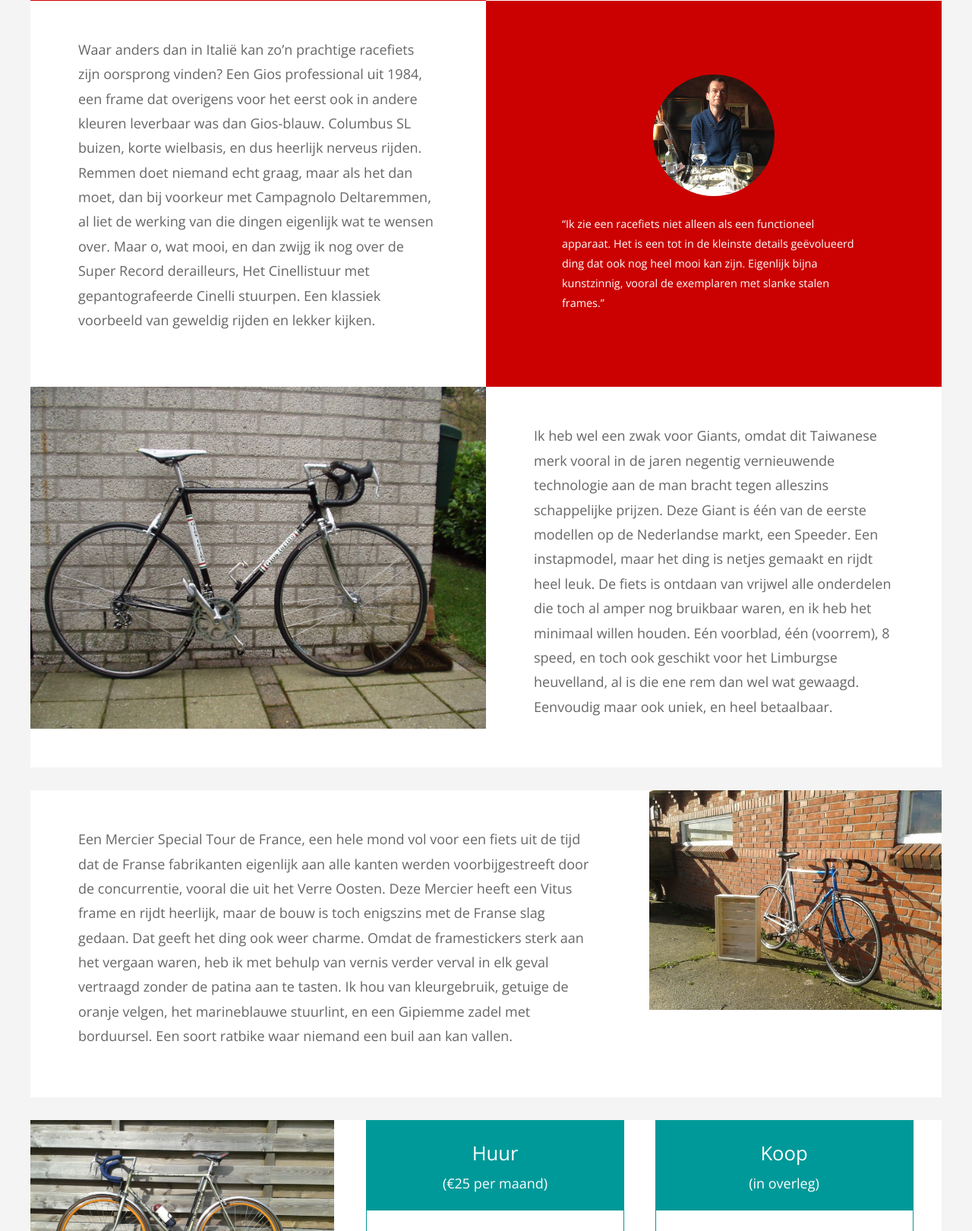
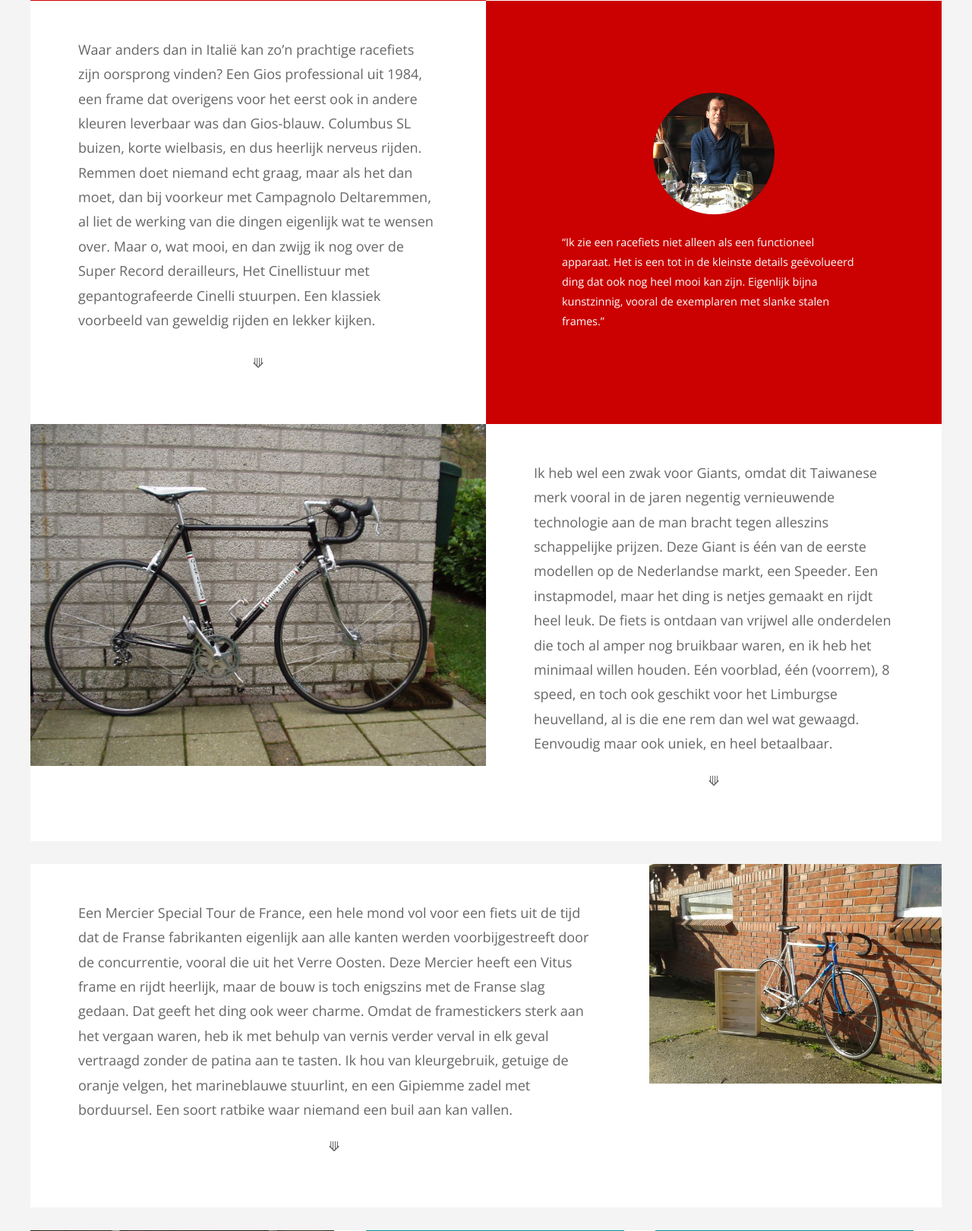
Before and after one commit to HeDude/fietsenvanabel, a PHP site: page / in a window 1280 px wide. Shown: the part 675-2295 px from the top of the page at 76% size. Run offline with PHP 8.4, Linux system fonts and the light colour scheme.

Commit message:
Added down arrows to couple picture to text

```diff
--- a/index.php
+++ b/index.php
@@ -59,6 +59,7 @@ http://www.templatemo.com/tm-514-magazee
   <div class="tm-flex-center p-5">
     <div class="tm-md-flex-center">
       <p class="mb-4">Waar anders dan in Italië kan zo’n prachtige racefiets zijn oorsprong vinden? Een Gios professional uit 1984, een frame dat overigens voor het eerst ook in andere kleuren leverbaar was dan Gios-blauw. Columbus SL buizen, korte wielbasis, en dus heerlijk nerveus rijden. Remmen doet niemand echt graag, maar als het dan moet, dan bij voorkeur met Campagnolo Deltaremmen, al liet de werking van die dingen eigenlijk wat te wensen over. Maar o, wat mooi, en dan zwijg ik nog over de Super Record derailleurs, Het Cinellistuur met gepantografeerde Cinelli stuurpen. Een klassiek voorbeeld van geweldig rijden en lekker kijken.</p>
+      <p style="text-align: center;">&#10225;</p>
     </div>
   </div>
 </div>
@@ -81,6 +82,7 @@ http://www.templatemo.com/tm-514-magazee
     <div class="tm-flex-center p-5">
       <div class="tm-flex-center tm-flex-col">
         <p>Ik heb wel een zwak voor Giants, omdat dit Taiwanese merk vooral in de jaren negentig vernieuwende technologie aan de man bracht tegen alleszins schappelijke prijzen. Deze Giant is één van de eerste modellen op de Nederlandse markt, een Speeder. Een instapmodel, maar het ding is netjes gemaakt en rijdt heel leuk. De fiets is ontdaan van vrijwel alle onderdelen die toch al amper nog bruikbaar waren, en ik heb het minimaal willen houden. Eén voorblad, één (voorrem), 8 speed, en toch ook geschikt voor het Limburgse heuvelland, al is die ene rem dan wel wat gewaagd. Eenvoudig maar ook uniek, en heel betaalbaar.</p>
+        <p style="text-align: center;">&#10225;</p>
       </div>
     </div>
   </div>
@@ -92,6 +94,7 @@ http://www.templatemo.com/tm-514-magazee
   <div class="tm-flex-center pl-5 pr-5 pt-5 pb-5">
     <div class="tm-md-flex-center">
      <p>Een Mercier Special Tour de France, een hele mond vol voor een fiets uit de tijd dat de Franse fabrikanten eigenlijk aan alle kanten werden voorbijgestreeft door de concurrentie, vooral die uit het Verre Oosten. Deze Mercier heeft een Vitus frame en rijdt heerlijk, maar de bouw is toch enigszins met de Franse slag gedaan. Dat geeft het ding ook weer charme. Omdat de framestickers sterk aan het vergaan waren, heb ik met behulp van vernis verder verval in elk geval vertraagd zonder de patina aan te tasten. Ik hou van kleurgebruik, getuige de oranje velgen, het marineblauwe stuurlint, en een Gipiemme zadel met borduursel. Een soort ratbike waar niemand een buil aan kan vallen.</p>
+     <p style="text-align: center;">&#10225;</p>
    </div>
  </div>
 </div>
```
